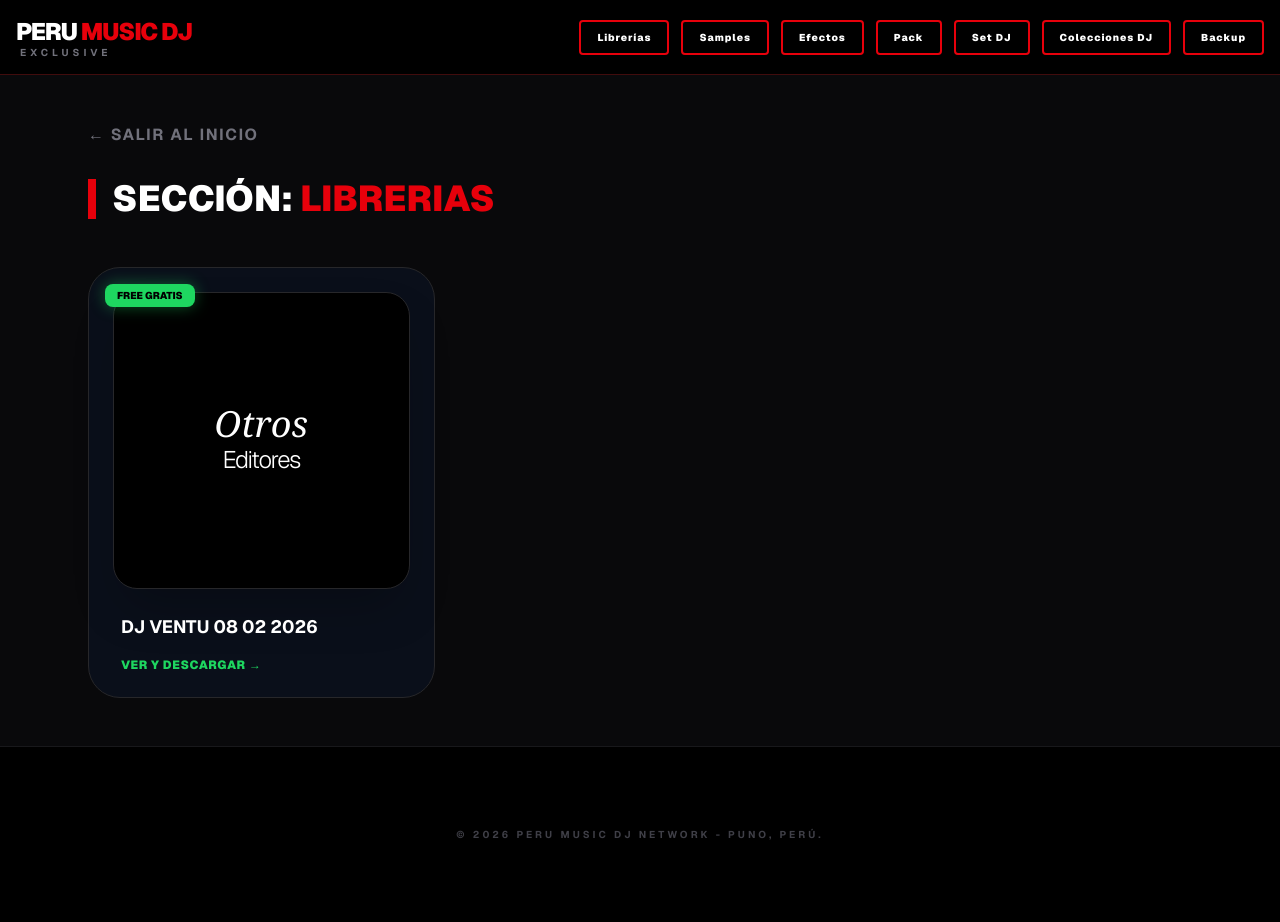
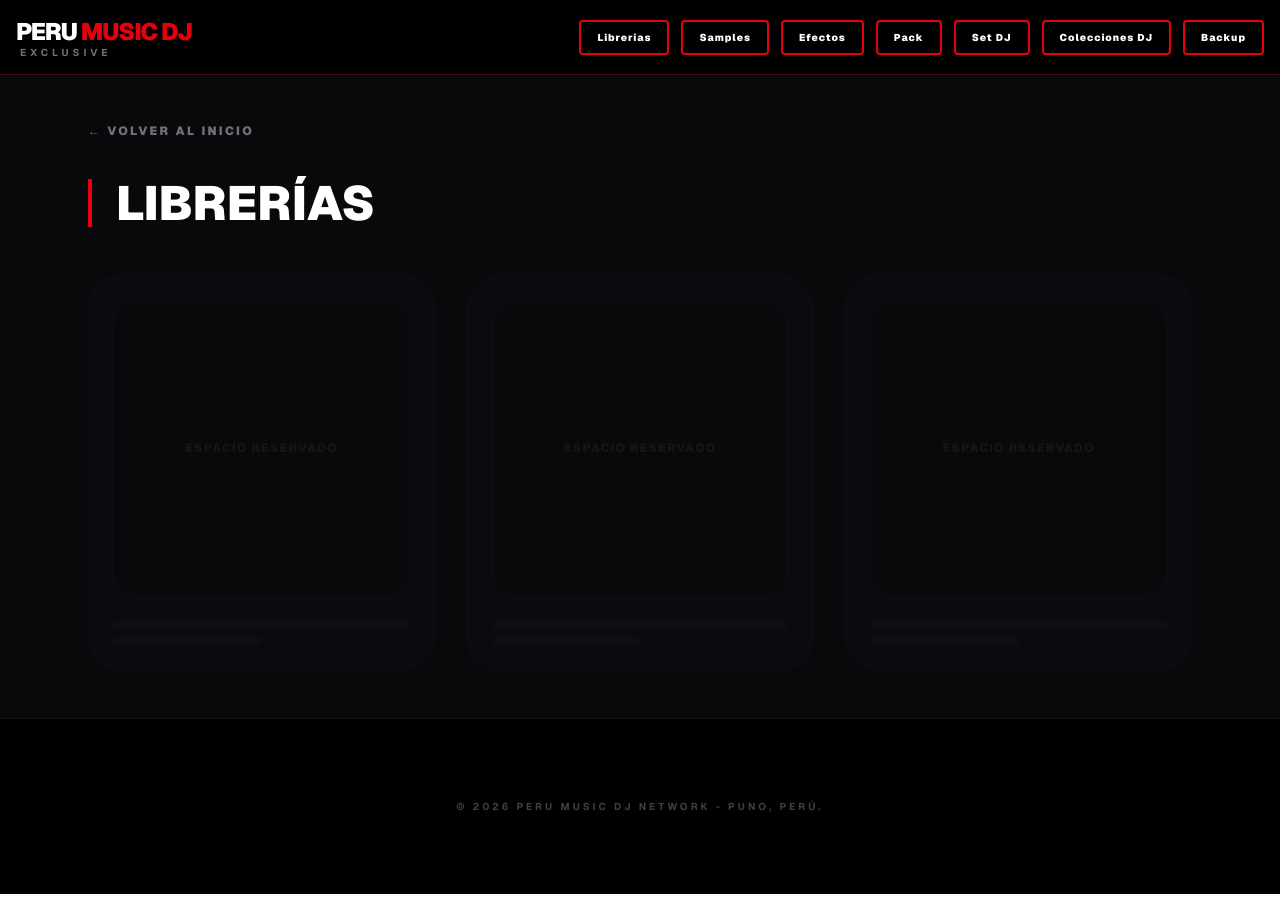
Before and after one commit to Edison-Bits/global-music-dj, a Next.js app: page / in a window 1280 px wide. Both pictures are taken after a click on the button "Librerías". After the commit the page ends 894 px from the top, so only its background shows below. Built offline with nearby package versions, Linux system fonts and the light colour scheme.

Commit message:
Navegacion entrada salida corregida

```diff
--- a/app/page.tsx
+++ b/app/page.tsx
@@ -1,11 +1,10 @@
-"use client";
-import { useState } from 'react';
+"use client"; // Esta línea quita el error rojo
+import { useState } from 'react'; // Esta línea habilita los botones
 
 export default function Home() {
-  // Estado para controlar qué sección está abierta
+  // Estado para controlar la entrada y salida de cada sección
   const [seccionAbierta, setSeccionAbierta] = useState(null);
 
-  // Función para cerrar y volver al inicio
   const cerrarSeccion = () => setSeccionAbierta(null);
 
   return (
@@ -24,22 +23,21 @@ export default function Home() {
             </span>
           </div>
 
-          {/* Menú de Botones - Ahora con lógica de click */}
+          {/* Menú de Botones con lógica de ingreso */}
           <div className="hidden lg:flex space-x-3 text-[10px] font-black uppercase tracking-widest items-center">
-            <button onClick={() => setSeccionAbierta('librerias')} className="border-2 border-red-600 px-4 py-2 rounded-sm bg-black hover:bg-red-600 transition-all duration-300">Librerías</button>
-            <button onClick={() => setSeccionAbierta('samples')} className="border-2 border-red-600 px-4 py-2 rounded-sm bg-black hover:bg-red-600 transition-all duration-300">Samples</button>
-            <button onClick={() => setSeccionAbierta('efectos')} className="border-2 border-red-600 px-4 py-2 rounded-sm bg-black hover:bg-red-600 transition-all duration-300">Efectos</button>
-            <button onClick={() => setSeccionAbierta('pack')} className="border-2 border-red-600 px-4 py-2 rounded-sm bg-black hover:bg-red-600 transition-all duration-300">Pack</button>
-            <button onClick={() => setSeccionAbierta('set-dj')} className="border-2 border-red-600 px-4 py-2 rounded-sm bg-black hover:bg-red-600 transition-all duration-300">Set DJ</button>
-            <button onClick={() => setSeccionAbierta('colecciones')} className="border-2 border-red-600 px-4 py-2 rounded-sm bg-black hover:bg-red-600 transition-all duration-300">Colecciones DJ</button>
-            <button onClick={() => setSeccionAbierta('backup')} className="border-2 border-red-600 px-4 py-2 rounded-sm bg-black hover:bg-red-600 transition-all duration-300">Backup</button>
+            <button onClick={() => setSeccionAbierta('Librerías')} className="border-2 border-red-600 px-4 py-2 rounded-sm bg-black hover:bg-red-600 transition-all duration-300">Librerías</button>
+            <button onClick={() => setSeccionAbierta('Samples')} className="border-2 border-red-600 px-4 py-2 rounded-sm bg-black hover:bg-red-600 transition-all duration-300">Samples</button>
+            <button onClick={() => setSeccionAbierta('Efectos')} className="border-2 border-red-600 px-4 py-2 rounded-sm bg-black hover:bg-red-600 transition-all duration-300">Efectos</button>
+            <button onClick={() => setSeccionAbierta('Pack')} className="border-2 border-red-600 px-4 py-2 rounded-sm bg-black hover:bg-red-600 transition-all duration-300">Pack</button>
+            <button onClick={() => setSeccionAbierta('Set DJ')} className="border-2 border-red-600 px-4 py-2 rounded-sm bg-black hover:bg-red-600 transition-all duration-300">Set DJ</button>
+            <button onClick={() => setSeccionAbierta('Colecciones DJ')} className="border-2 border-red-600 px-4 py-2 rounded-sm bg-black hover:bg-red-600 transition-all duration-300">Colecciones DJ</button>
+            <button onClick={() => setSeccionAbierta('Backup')} className="border-2 border-red-600 px-4 py-2 rounded-sm bg-black hover:bg-red-600 transition-all duration-300">Backup</button>
           </div>
         </div>
       </nav>
 
-      {/* CONTENIDO DINÁMICO */}
       {!seccionAbierta ? (
-        /* PORTADA ORIGINAL (No se toca nada) */
+        /* PORTADA ORIGINAL INTACTA (Fondo de consola DJ) */
         <header
           className="py-40 px-6 text-center bg-cover bg-center bg-no-repeat relative"
           style={{ backgroundImage: "url('/fondo.avif')" }}
@@ -59,39 +57,30 @@ export default function Home() {
           </p>
         </header>
       ) : (
-        /* VISTA DE CADA BOTÓN (ESTILO DJ VENTU) */
-        <div className="max-w-6xl mx-auto px-6 py-12 animate-in fade-in zoom-in duration-300">
+        /* CONTENIDO QUE APARECE AL INGRESAR (Botón Volver y Tarjetas) */
+        <div className="max-w-6xl mx-auto px-6 py-12 animate-in fade-in duration-500">
           <button
             onClick={cerrarSeccion}
-            className="mb-8 text-zinc-500 hover:text-white font-bold uppercase tracking-widest flex items-center gap-2"
+            className="mb-10 text-zinc-500 hover:text-red-600 font-black uppercase tracking-[0.2em] text-xs transition-colors flex items-center gap-2"
           >
-            ← SALIR AL INICIO
+            ← VOLVER AL INICIO
           </button>
 
-          <h3 className="text-4xl font-black uppercase mb-12 border-l-8 border-red-600 pl-4">
-            Sección: <span className="text-red-600">{seccionAbierta}</span>
+          <h3 className="text-5xl font-black uppercase mb-12 text-white border-l-4 border-red-600 pl-6">
+            {seccionAbierta}
           </h3>
 
-          {/* Grilla de Tarjetas tipo "DJ VENTU" */}
+          {/* Tarjetas vacías con el estilo solicitado */}
           <div className="grid grid-cols-1 md:grid-cols-3 gap-8">
-            <div className="bg-[#0a0f1a] border border-zinc-800 p-6 rounded-[2rem] relative group hover:border-green-500/50 transition-all">
-              <div className="absolute top-4 left-4 bg-[#1ed760] text-black text-[10px] font-black px-3 py-1 rounded-lg shadow-[0_0_15px_rgba(30,215,96,0.4)]">
-                FREE GRATIS
+            {[1, 2, 3].map((i) => (
+              <div key={i} className="bg-[#0a0f1a] border border-zinc-900 p-6 rounded-[2rem] opacity-40">
+                <div className="aspect-square bg-zinc-950 rounded-3xl border border-zinc-900 mb-6 flex items-center justify-center">
+                  <span className="text-zinc-800 font-black uppercase tracking-widest text-xs">Espacio Reservado</span>
+                </div>
+                <div className="h-2 w-full bg-zinc-900 rounded mb-2"></div>
+                <div className="h-2 w-1/2 bg-zinc-900 rounded"></div>
               </div>
-
-              {/* Imagen del Pack */}
-              <div className="aspect-square bg-black rounded-3xl flex flex-col items-center justify-center border border-zinc-800 mb-6 shadow-2xl">
-                <span className="text-4xl font-serif italic">Otros</span>
-                <span className="text-2xl font-sans font-light tracking-tighter">Editores</span>
-              </div>
-
-              <div className="text-left px-2">
-                <h4 className="text-white font-bold text-lg mb-4 uppercase">DJ VENTU 08 02 2026</h4>
-                <a href="#" className="text-[#1ed760] font-black text-xs uppercase tracking-wider flex items-center gap-2 hover:brightness-125">
-                  VER Y DESCARGAR →
-                </a>
-              </div>
-            </div>
+            ))}
           </div>
         </div>
       )}
```
